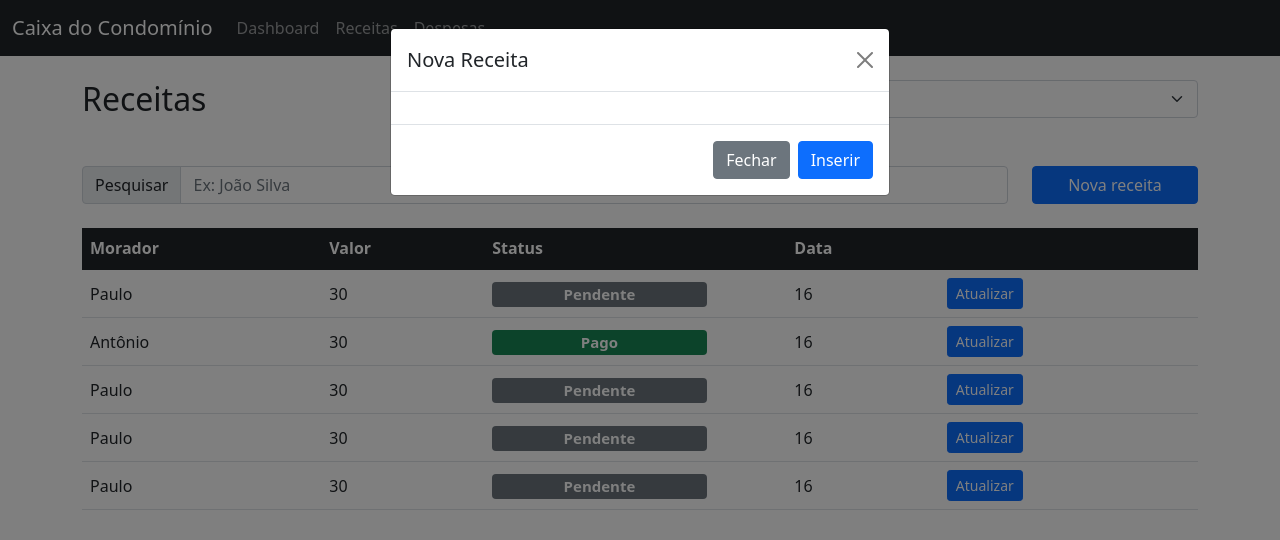
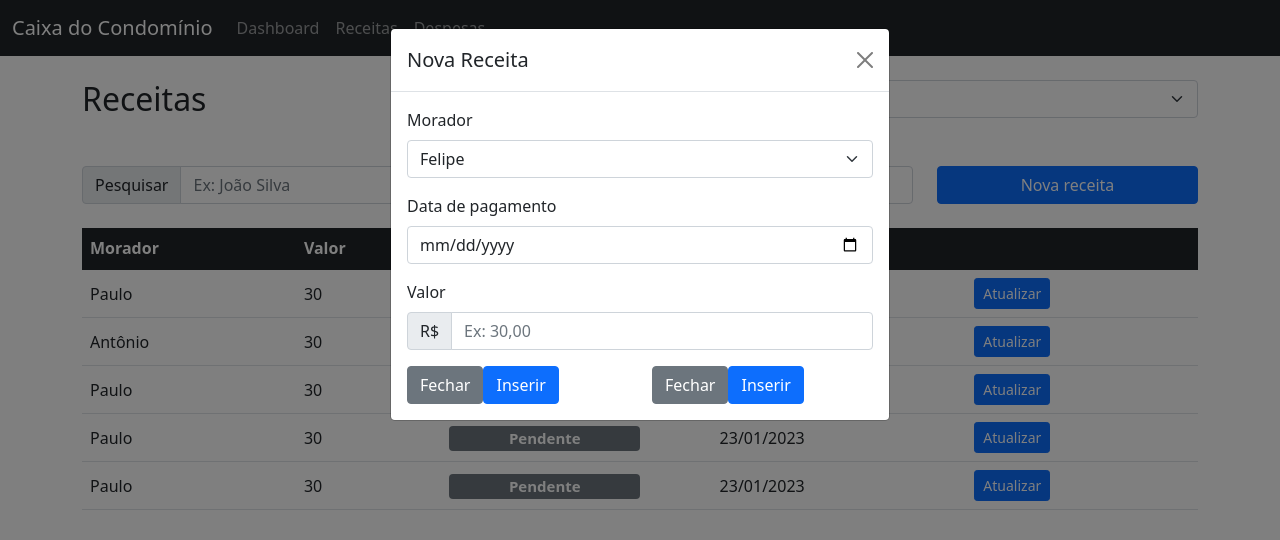
Before and after one commit to GustaSilvaBr/condominium-cash, a React (Create React App) app: page /revenues in a window 1280 px wide. Both pictures are taken after a click on the button "Nova receita". Shown: the top 540 px of the page. Built offline with nearby package versions, Linux system fonts and the light colour scheme.

Commit message:
:sparkles: feat: open new revenue modal

```diff
--- a/public/index.html
+++ b/public/index.html
@@ -1,5 +1,5 @@
 <!DOCTYPE html>
-<html lang="en">
+<html lang="pt-BR">
 
 <head>
   <meta charset="utf-8" />
--- a/src/Pages/Revenues/Index.tsx
+++ b/src/Pages/Revenues/Index.tsx
@@ -5,11 +5,15 @@ import { Revenue } from '../../interfaces/Revenue';
 import { StudentsList } from './RevenuesList/Index';
 import { revenues } from '../../data/revenues';
 import { BtnOpenModal } from '../../components/BtnOpenModal/Index';
-import { Modal } from '../../components/Modal/Index';
+import { FormModal } from '../../components/FormModal/Index';
 
 export function Revenues() {
     const [revenuePicker, setRevenuePicked] = useState<Revenue>();
 
+    function handleSubmit(e: React.FormEvent<HTMLFormElement>) {
+        e.preventDefault();
+        alert('inserted');
+    }
 
     return (
         <PageContainer >
@@ -32,19 +36,41 @@ export function Revenues() {
                 </div>
 
                 <div className='row mt-5 justify-content-between'>
-                    <div className='col-10'>
+                    <div className='col'>
                         <div className="input-group">
                             <span className="input-group-text" id="basic-addon1">Pesquisar</span>
                             <input type="text" className="form-control" placeholder="Ex: João Silva" aria-label="Username" aria-describedby="basic-addon1" />
                         </div>
                     </div>
-                    <div className="col">
+                    <div className="col-3">
                         <BtnOpenModal modalId='newRevenue' title='Nova receita' />
                     </div>
                 </div>
-                <Modal title='Nova Receita' confirmationText='Inserir' modalId='newRevenue'>
-                    <></>
-                </Modal>
+                <FormModal title='Nova Receita' confirmationText='Inserir' modalId='newRevenue' handleSubmit={handleSubmit}>
+                    <div className="mb-3">
+                        <label htmlFor="exampleInputEmail1" className="form-label">Morador</label>
+                        <select className="form-select" aria-label="Default select example">
+                            <option selected>Felipe</option>
+                            <option value="1">Otávio</option>
+                            <option value="2">Fernando</option>
+                            <option value="3">Augusto</option>
+                        </select>
+                    </div>
+
+                    <div className="mb-3">
+                        <label htmlFor="exampleInputPassword1" className="form-label">Data de pagamento</label>
+                        <input type="date" className="form-control" id="exampleInputPassword1" />
+                    </div>
+
+                    <div className="mb-3">
+                        <label htmlFor="exampleInputPassword1" className="form-label">Valor</label>
+                        <div className="input-group mb-3">
+                            <span className="input-group-text" id="basic-addon1">R$</span>
+                            <input type="text" className="form-control" placeholder="Ex: 30,00" aria-label="Username" aria-describedby="basic-addon1" />
+                        </div>
+
+                    </div>
+                </FormModal>
                 <StudentsList setRevenuePicked={setRevenuePicked} revenues={revenues} />
             </>
         </PageContainer>
--- a/src/Pages/Revenues/RevenuesList/Index.tsx
+++ b/src/Pages/Revenues/RevenuesList/Index.tsx
@@ -35,7 +35,7 @@ export function StudentsList({ revenues, setRevenuePicked }: IStudentsList) {
                                         <span className={`badge bg-${getStatusBadge(revenue)} w-75`}> {revenue.status}</span>
                                     </h5>
                                 </td>
-                                <td className='align-middle'>{revenue.date.toString()}</td>
+                                <td className='align-middle'>{revenue.date.toLocaleDateString('pt-BR')}</td>
                                 <td>
                                     <button className="btn btn-primary btn-sm" onClick={() => { setRevenuePicked(revenue) }}>Atualizar</button>
                                 </td>
--- /dev/null
+++ b/src/components/FormModal/Index.tsx
@@ -0,0 +1,41 @@
+import React, { ReactNode } from 'react';
+
+interface IFormModal {
+    modalId: string,
+    title: string,
+    confirmationText: string,
+    children: ReactNode,
+    handleSubmit: (e: React.FormEvent<HTMLFormElement>) => void
+}
+
+export function FormModal({ modalId, title, confirmationText, children, handleSubmit }: IFormModal) {
+    return (
+        <div className="modal fade" id={modalId} data-bs-backdrop="static" data-bs-keyboard="false" tabIndex={-1} aria-labelledby={`${modalId}Label`} aria-hidden="true">
+            <div className="modal-dialog">
+                <div className="modal-content">
+                    <div className="modal-header">
+                        <h5 className="modal-title" id={`${modalId}Label`}>{title}</h5>
+                        <button type="button" className="btn-close" data-bs-dismiss="modal" aria-label="Close"></button>
+                    </div>
+                    <div className="modal-body">
+                        <form onSubmit={(e) => { handleSubmit(e) }}>
+                            {children}
+
+                            <div className="row justify-items-end">
+                                <div className="col">
+                                    <button type="button" className="btn btn-secondary" data-bs-dismiss="modal">Fechar</button>
+                                    <button type="submit" className="btn btn-primary" >{confirmationText}</button>
+                                </div>
+                                <div className="col">
+                                    <button type="button" className="btn btn-secondary" data-bs-dismiss="modal">Fechar</button>
+                                    <button type="submit" className="btn btn-primary" >{confirmationText}</button>
+                                </div>
+                            </div>
+                        </form>
+                    </div>
+
+                </div>
+            </div>
+        </div>
+    )
+}
--- a/src/components/Modal/Index.tsx
+++ /dev/null
@@ -1,30 +0,0 @@
-import React, { ReactNode } from 'react';
-
-interface ModalInterface {
-    modalId: string,
-    title: string,
-    confirmationText: string,
-    children: ReactNode,
-}
-
-export function Modal({ modalId, title, confirmationText, children }: ModalInterface) {
-    return (
-        <div className="modal fade" id={modalId} data-bs-backdrop="static" data-bs-keyboard="false" tabIndex={-1} aria-labelledby={`${modalId}Label`} aria-hidden="true">
-            <div className="modal-dialog">
-                <div className="modal-content">
-                    <div className="modal-header">
-                        <h5 className="modal-title" id={`${modalId}Label`}>{title}</h5>
-                        <button type="button" className="btn-close" data-bs-dismiss="modal" aria-label="Close"></button>
-                    </div>
-                    <div className="modal-body">
-                        {children}
-                    </div>
-                    <div className="modal-footer">
-                        <button type="button" className="btn btn-secondary" data-bs-dismiss="modal">Fechar</button>
-                        <button type="button" className="btn btn-primary">{confirmationText}</button>
-                    </div>
-                </div>
-            </div>
-        </div>
-    )
-}
--- a/src/components/PageContainer/Index.tsx
+++ b/src/components/PageContainer/Index.tsx
@@ -9,7 +9,7 @@ export function PageContainer({ children }: IPageContainer) {
     return (
         <div className="page-container">
             <Navbar />
-            <div className='container my-4'>
+            <div className='container-fluid container-lg  my-4'>
                 {children}
             </div>
         </div>
--- a/src/data/revenues.ts
+++ b/src/data/revenues.ts
@@ -2,7 +2,7 @@ import { Revenue } from "../interfaces/Revenue";
 
 export const revenues: Revenue[] = [{
     value: 30,
-    date: new Date().getUTCDate(),
+    date: new Date(2023,0,23),
     resident: {
         name: 'Paulo',
         side: 'A',
@@ -12,7 +12,7 @@ export const revenues: Revenue[] = [{
 },
 {
     value: 30,
-    date: new Date().getUTCDate(),
+    date: new Date(2023,0,23),
     resident: {
         name: 'Antônio',
         side: 'A',
@@ -22,7 +22,7 @@ export const revenues: Revenue[] = [{
 },
 {
     value: 30,
-    date: new Date().getUTCDate(),
+    date: new Date(2023,0,23),
     resident: {
         name: 'Paulo',
         side: 'A',
@@ -32,7 +32,7 @@ export const revenues: Revenue[] = [{
 },
 {
     value: 30,
-    date: new Date().getUTCDate(),
+    date: new Date(2023,0,23),
     resident: {
         name: 'Paulo',
         side: 'A',
@@ -42,7 +42,7 @@ export const revenues: Revenue[] = [{
 },
 {
     value: 30,
-    date: new Date().getUTCDate(),
+    date: new Date(2023,0,23),
     resident: {
         name: 'Paulo',
         side: 'A',
--- a/src/interfaces/Revenue.ts
+++ b/src/interfaces/Revenue.ts
@@ -2,7 +2,7 @@ import {Resident} from './Resident';
 
 export interface Revenue{
     value: number,
-    date: number | '',
+    date: Date,
     resident: Resident,
     status: 'Pago' | 'Pendente' | 'Atrasado',
 }
--- a/src/styles/global.scss
+++ b/src/styles/global.scss
@@ -4,3 +4,7 @@ div.App {
 
     height: 100vh;
 }
+
+button{
+    white-space: nowrap;
+}
```
Also changed, not shown: src/components/FormModal/styles.scss (added).
